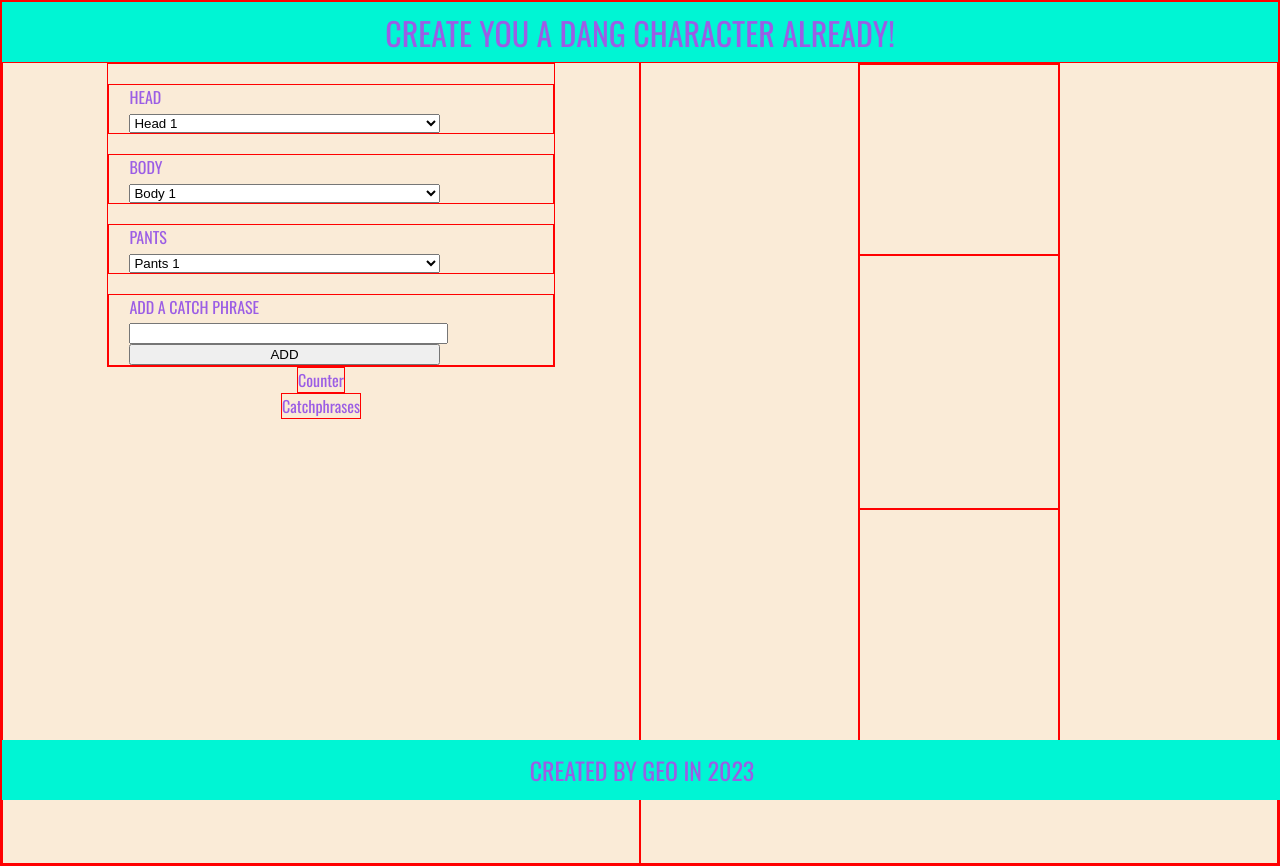
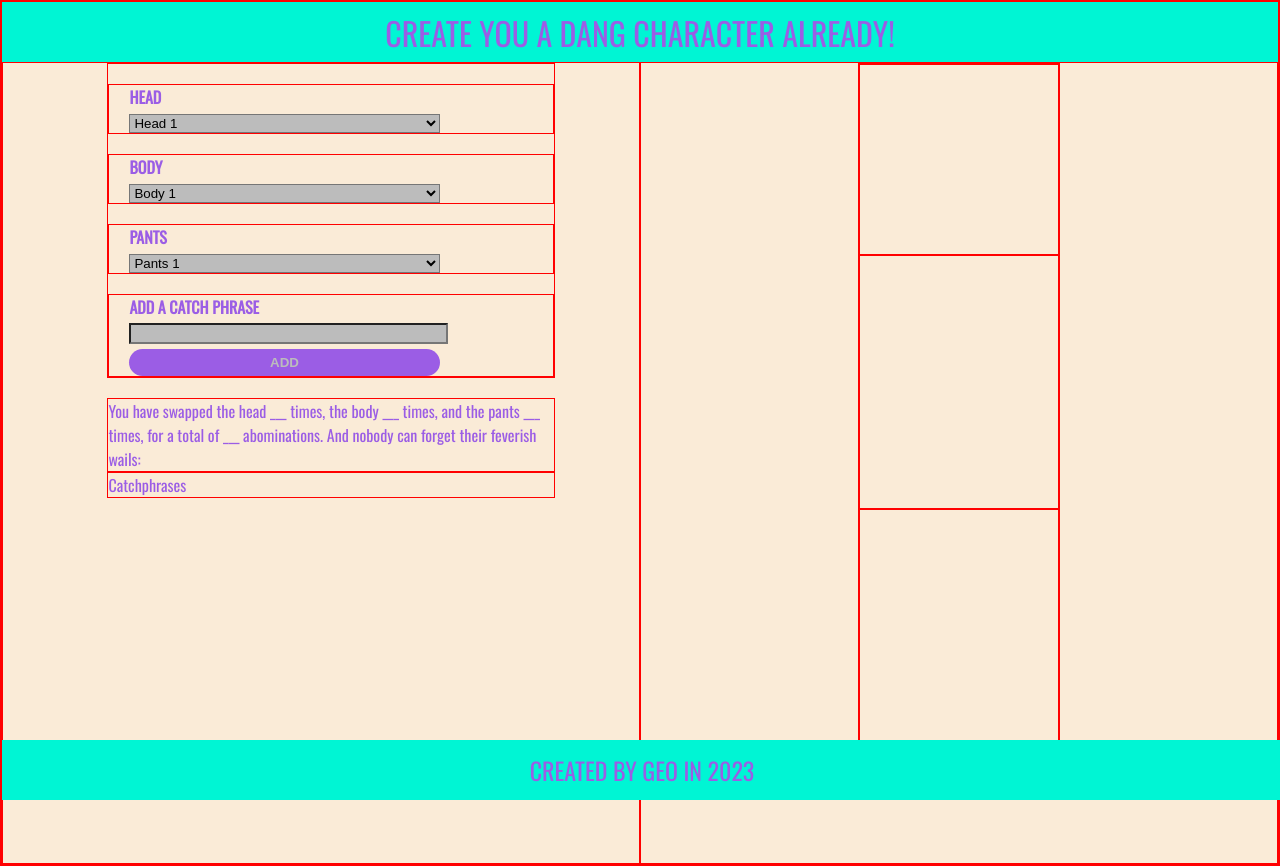
Before and after one commit to GeoSauer/react-character-designer-from-scratch, a React (Create React App) app: page / in a window 1280 px wide. Built offline with nearby package versions, Linux system fonts and the light colour scheme.

Commit message:
add Counter basic styling

```diff
--- a/src/App.css
+++ b/src/App.css
@@ -6,6 +6,7 @@ body {
   --color3: #fee440;
   --color4: #00bbf9;
   --color5: #00f5d4;
+  --color6: rgb(188, 188, 188);
   --header-height: 60px;
   font-family: 'Oswald', sans-serif;
   background-color: var(--color4);
--- a/src/components/catchphrases/Catchphrases.js
+++ b/src/components/catchphrases/Catchphrases.js
@@ -1,7 +1,7 @@
 import React from 'react';
 
-import './Catchphrases.css';
+import '../controls/Controls';
 
 export default function Catchphrases() {
-  return <div>Catchphrases</div>;
+  return <div className="catchphrases">Catchphrases</div>;
 }
--- a/src/components/controls/Controls.css
+++ b/src/components/controls/Controls.css
@@ -1,8 +1,17 @@
 button {
+  background-color: var(--color1);
+  border: none;
+  border-radius: 20px;
+  color: var(--color6);
   display: block;
+  font-weight: 700;
+  height: 2em;
+  margin-top: 5px;
 }
 
 .editor,
+.counter,
+.catchphrases,
 button,
 select,
 input,
@@ -15,9 +24,15 @@ label {
   margin-top: 20px;
 }
 
+input,
+select {
+  background-color: var(--color6);
+}
+
 label {
   cursor: default;
   display: block;
+  font-weight: 700;
   left: 0;
   text-transform: uppercase;
   top: 0;
--- a/src/components/counter/Counter.css
+++ b/src/components/counter/Counter.css
@@ -0,0 +1,4 @@
+.counter {
+  color: var(--color1);
+  margin-top: 20px;
+}
--- a/src/components/counter/Counter.js
+++ b/src/components/counter/Counter.js
@@ -1,7 +1,13 @@
 import React from 'react';
 
+import '../controls/Controls';
 import './Counter.css';
 
 export default function Counter() {
-  return <div>Counter</div>;
+  return (
+    <div className="counter">
+      You have swapped the head ___ times, the body ___ times, and the pants ___ times, for a total
+      of ___ abominations. And nobody can forget their feverish wails:
+    </div>
+  );
 }
```
